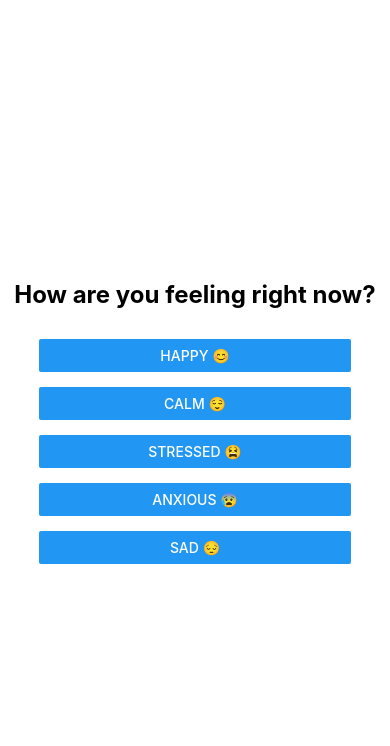
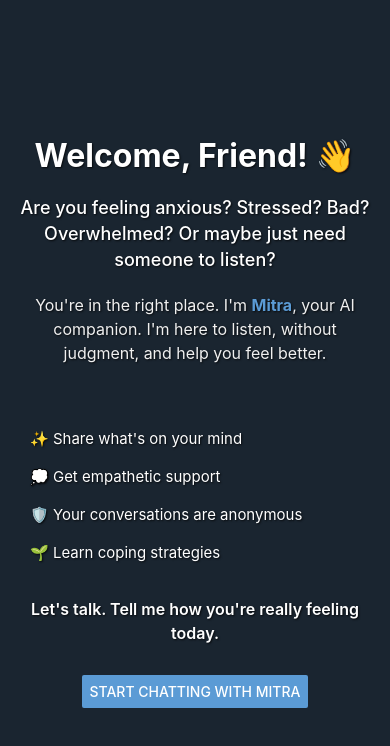
Before and after one commit to moumitabaishya882238/Mitra-Mind, a React Native app in the folder frontend/: screen /Welcome in a window 390 px wide. Shown: the top 746 px of the page. Built offline with nearby package versions, Linux system fonts and the light colour scheme.

Commit message:
changed the welcome page

```diff
--- a/frontend/src/navigation/AppNavigator.tsx
+++ b/frontend/src/navigation/AppNavigator.tsx
@@ -5,7 +5,7 @@ import { createBottomTabNavigator } from '@react-navigation/bottom-tabs';
 // Import screens
 import ChatScreen from '../screens/ChatScreen';
 import DashboardScreen from '../screens/DashboardScreen';
-import MoodTrackerScreen from '../screens/MoodTrackerScreen';
+import WelcomeScreen from '../screens/WelcomeScreen';
 import CopingToolkitScreen from '../screens/CopingToolkitScreen';
 import SettingsScreen from '../screens/SettingsScreen';
 
@@ -28,8 +28,8 @@ const MainTabNavigator = () => {
 const AppNavigator = () => {
     return (
         <Stack.Navigator screenOptions={{ headerShown: false }}>
-            {/* Starting with MoodTracker allows a quick check-in before the dashboard */}
-            <Stack.Screen name="MoodTracker" component={MoodTrackerScreen} />
+            {/* Start with a warm welcome screen - no form, just friendly greeting */}
+            <Stack.Screen name="Welcome" component={WelcomeScreen} />
             <Stack.Screen name="MainTabs" component={MainTabNavigator} />
         </Stack.Navigator>
     );
--- /dev/null
+++ b/frontend/src/screens/WelcomeScreen.tsx
@@ -0,0 +1,163 @@
+import React from 'react';
+import { View, Text, Button, StyleSheet, ScrollView } from 'react-native';
+// import Video from 'react-native-video';
+
+export default function WelcomeScreen({ navigation }: any) {
+    const handleStartChat = () => {
+        navigation.replace('MainTabs', { screen: 'MitraChat' });
+    };
+
+    return (
+        <View style={styles.fullContainer}>
+            {/* 🎬 VIDEO BACKGROUND - Temporarily disabled */}
+            {/* <Video
+                source={require('../assets/welcome-video.mp4')}
+                style={styles.videoBackground}
+                resizeMode="cover"
+                repeat
+                muted
+                controls={false}
+            /> */}
+
+            {/* Background color fallback */}
+            <View style={styles.backgroundFallback} />
+
+            {/* 🌫️ OVERLAY FOR BETTER TEXT READABILITY */}
+            <View style={styles.overlay} />
+
+            <ScrollView contentContainerStyle={styles.container}>
+                <View style={styles.content}>
+                    <Text style={styles.greeting}>Welcome, Friend! 👋</Text>
+
+                    <Text style={styles.message}>
+                        Are you feeling anxious? Stressed? Bad? Overwhelmed? Or maybe just need someone to listen?
+                    </Text>
+
+                    <Text style={styles.subMessage}>
+                        You're in the right place. I'm <Text style={styles.bold}>Mitra</Text>, your AI companion. I'm here to listen, without judgment, and help you feel better.
+                    </Text>
+
+                    <View style={styles.features}>
+                        <Text style={styles.featureItem}>✨ Share what's on your mind</Text>
+                        <Text style={styles.featureItem}>💭 Get empathetic support</Text>
+                        <Text style={styles.featureItem}>🛡️ Your conversations are anonymous</Text>
+                        <Text style={styles.featureItem}>🌱 Learn coping strategies</Text>
+                    </View>
+
+                    <Text style={styles.finalMessage}>
+                        Let's talk. Tell me how you're really feeling today.
+                    </Text>
+
+                    <Button
+                        title="Start Chatting with Mitra"
+                        onPress={handleStartChat}
+                        color="#5B9BD5"
+                    />
+                </View>
+            </ScrollView>
+        </View>
+    );
+}
+
+const styles = StyleSheet.create({
+    fullContainer: {
+        flex: 1,
+        position: 'relative',
+    },
+    backgroundFallback: {
+        position: 'absolute',
+        top: 0,
+        left: 0,
+        bottom: 0,
+        right: 0,
+        backgroundColor: '#2C3E50',
+        zIndex: -1,
+    },
+    videoBackground: {
+        position: 'absolute',
+        top: 0,
+        left: 0,
+        bottom: 0,
+        right: 0,
+        zIndex: -1,
+    },
+    overlay: {
+        position: 'absolute',
+        top: 0,
+        left: 0,
+        bottom: 0,
+        right: 0,
+        backgroundColor: 'rgba(0, 0, 0, 0.4)',
+        zIndex: 0,
+    },
+    container: {
+        flex: 1,
+        paddingHorizontal: 20,
+        paddingVertical: 30,
+        justifyContent: 'center',
+        zIndex: 1,
+    },
+    content: {
+        alignItems: 'center',
+    },
+    greeting: {
+        fontSize: 32,
+        fontWeight: 'bold',
+        color: '#FFF',
+        marginBottom: 20,
+        textAlign: 'center',
+        textShadowColor: 'rgba(0, 0, 0, 0.75)',
+        textShadowOffset: { width: 1, height: 1 },
+        textShadowRadius: 2,
+    },
+    message: {
+        fontSize: 18,
+        color: '#FFF',
+        textAlign: 'center',
+        marginBottom: 20,
+        lineHeight: 26,
+        fontWeight: '500',
+        textShadowColor: 'rgba(0, 0, 0, 0.75)',
+        textShadowOffset: { width: 1, height: 1 },
+        textShadowRadius: 2,
+    },
+    subMessage: {
+        fontSize: 16,
+        color: '#F0F0F0',
+        textAlign: 'center',
+        marginBottom: 30,
+        lineHeight: 24,
+        textShadowColor: 'rgba(0, 0, 0, 0.75)',
+        textShadowOffset: { width: 1, height: 1 },
+        textShadowRadius: 2,
+    },
+    bold: {
+        fontWeight: '700',
+        color: '#5B9BD5',
+    },
+    features: {
+        marginVertical: 25,
+        width: '100%',
+        paddingHorizontal: 10,
+    },
+    featureItem: {
+        fontSize: 15,
+        color: '#FFF',
+        marginVertical: 8,
+        lineHeight: 22,
+        textShadowColor: 'rgba(0, 0, 0, 0.75)',
+        textShadowOffset: { width: 1, height: 1 },
+        textShadowRadius: 2,
+    },
+    finalMessage: {
+        fontSize: 16,
+        color: '#FFF',
+        textAlign: 'center',
+        marginBottom: 30,
+        fontWeight: '600',
+        lineHeight: 24,
+        textShadowColor: 'rgba(0, 0, 0, 0.75)',
+        textShadowOffset: { width: 1, height: 1 },
+        textShadowRadius: 2,
+    },
+});
```
Also changed, not shown: 2 other files (tests, documents, lock files or other folders).
